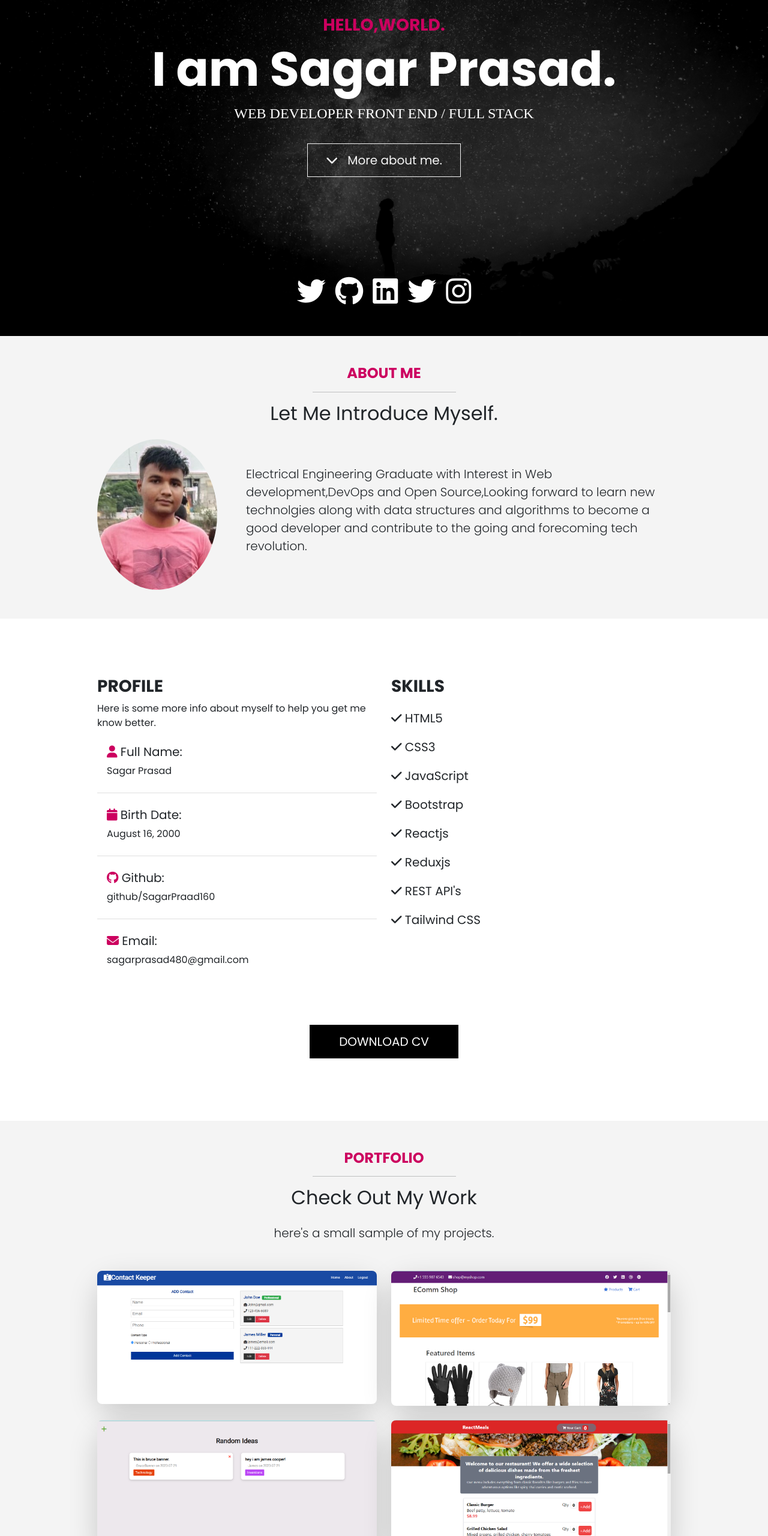
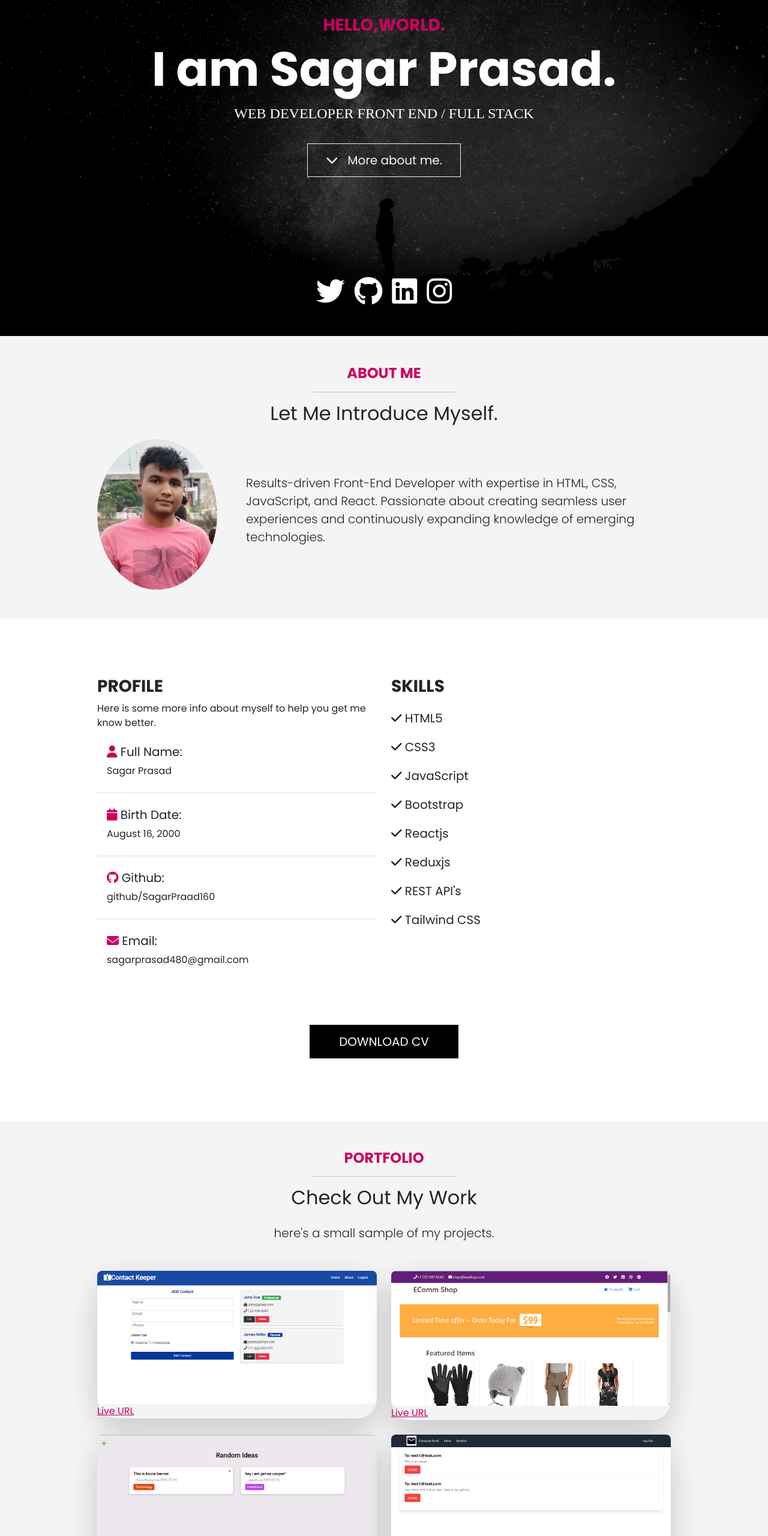
Before and after one commit to SagarPrasad160/sagarprasad160.github.io, a website: page index.html in a window 1280 px wide. Shown: the part 240-2800 px from the top of the page at 60% size. Drawn offline with Linux system fonts and the light colour scheme; files whose address does not match are found by name.

Commit message:
update projects url, resume and social links

```diff
--- a/index.html
+++ b/index.html
@@ -41,19 +41,17 @@
           </div>
         </a>
         <div class="social d-flex gap-3 position-absolute">
-          <a href="#">
+          <a href="https://twitter.com/Sagar_Prasad16">
             <i class="fab fa-twitter fa-3x text-white"></i>
           </a>
-          <a href="#">
+          <a href="https://github.com/SagarPrasad160">
             <i class="fab fa-github fa-3x text-white"></i>
           </a>
-          <a href="#">
+          <a href="https://www.linkedin.com/in/sagar-prasad-473639156/">
             <i class="fab fa-linkedin fa-3x text-white"></i>
           </a>
-          <a href="#">
-            <i class="fab fa-twitter fa-3x text-white"></i>
-          </a>
-          <a href="#">
+
+          <a href="https://www.instagram.com/sagar_prasad16">
             <i class="fab fa-instagram fa-3x text-white"></i>
           </a>
         </div>
@@ -75,11 +73,10 @@
             class="about-img img-fluid rounded-circle"
           />
           <p class="lead">
-            Electrical Engineering Graduate with Interest in Web
-            development,DevOps and Open Source,Looking forward to learn new
-            technolgies along with data structures and algorithms to become a
-            good developer and contribute to the going and forecoming tech
-            revolution.
+            Results-driven Front-End Developer with expertise in HTML, CSS,
+            JavaScript, and React. Passionate about creating seamless user
+            experiences and continuously expanding knowledge of emerging
+            technologies.
           </p>
         </div>
       </div>
@@ -142,7 +139,7 @@
         <div class="row text-center mt-5">
           <div class="col-12">
             <a
-              href="https://drive.google.com/file/d/1oRz2IPuPC6-NzVVRBWknv36r11lJNTaF/view?usp=sharing"
+              href="https://drive.google.com/file/d/1jCDJd0pzRQl21DLWEn2deGoPI-veIT4y/view?usp=sharing"
               download="Sagar-Prasad-resume.pdf"
               class="btn btn-dark btn-lg text-uppercase px-5 mx-3 my-2"
               >Download CV</a
@@ -176,6 +173,9 @@
                   rounded
                 />
               </a>
+              <a href="https://contact-keeper-mern-production.up.railway.app/"
+                >Live URL</a
+              >
             </div>
           </div>
           <div class="col-md-6 mb-4">
@@ -192,6 +192,9 @@
                   rounded
                 />
               </a>
+              <a href="https://chemical-part-production.up.railway.app/"
+                >Live URL</a
+              >
             </div>
           </div>
         </div>
@@ -210,22 +213,28 @@
                   rounded
                 />
               </a>
+              <a href="https://tiny-rose-caterpillar-robe.cyclic.app/"
+                >Live URL</a
+              >
             </div>
           </div>
           <div class="col-md-6 mb-4">
             <div class="project shadow-lg rounded-5">
               <a
-                href="images/react-meals.png"
+                href="images/mailbox.png"
                 data-lightbox="images"
-                data-title="Restaurant Cart"
+                data-title="Mailbox React"
               >
                 <img
-                  src="images/react-meals.png"
+                  src="images/mailbox.png"
                   alt=""
                   class="img-fluid rounded-3"
                   rounded
                 />
               </a>
+              <a href="https://github.com/SagarPrasad160/mailbox-react"
+                >github</a
+              >
             </div>
           </div>
         </div>
```
Also changed, not shown: images/mailbox.png (added).
